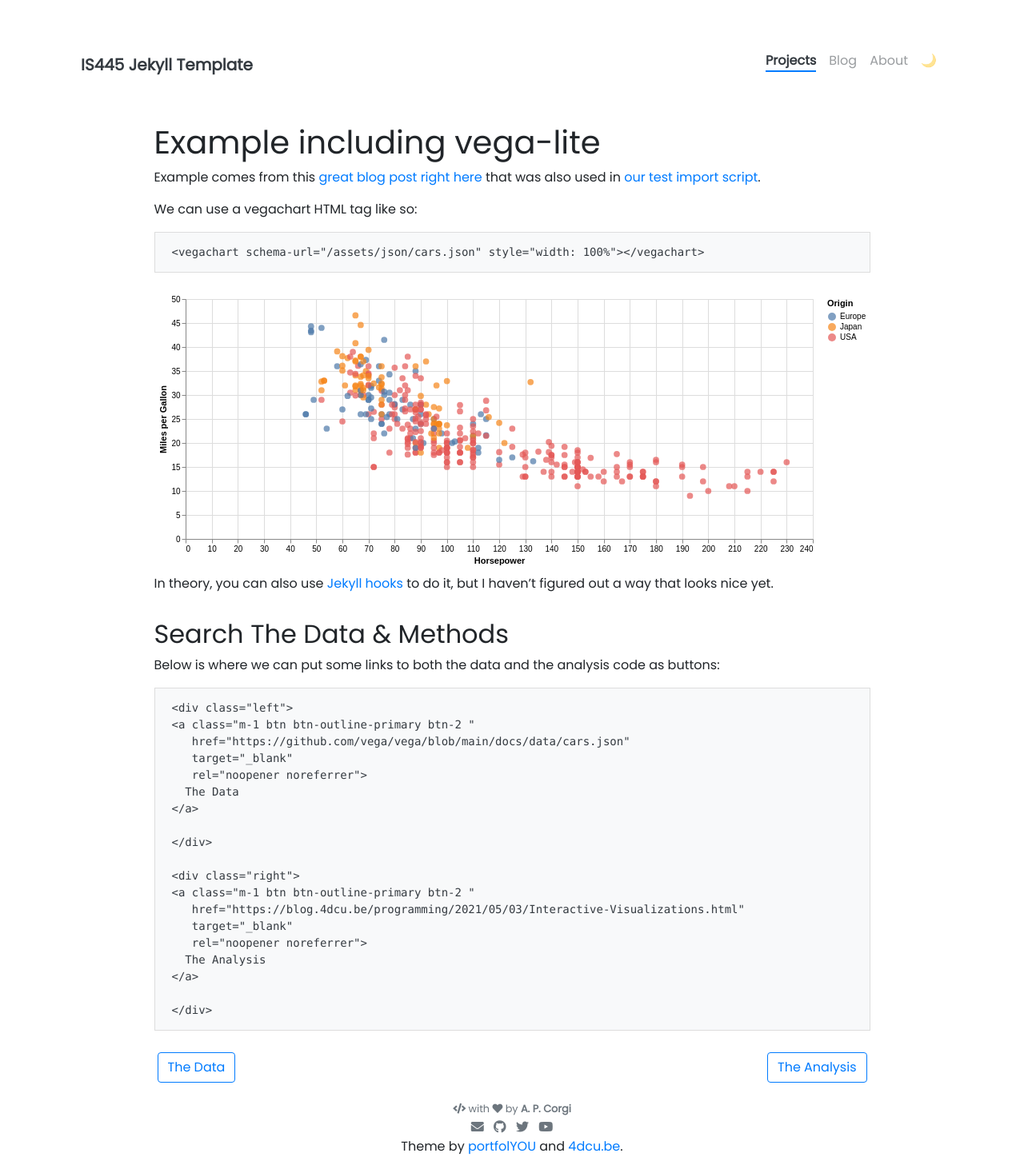
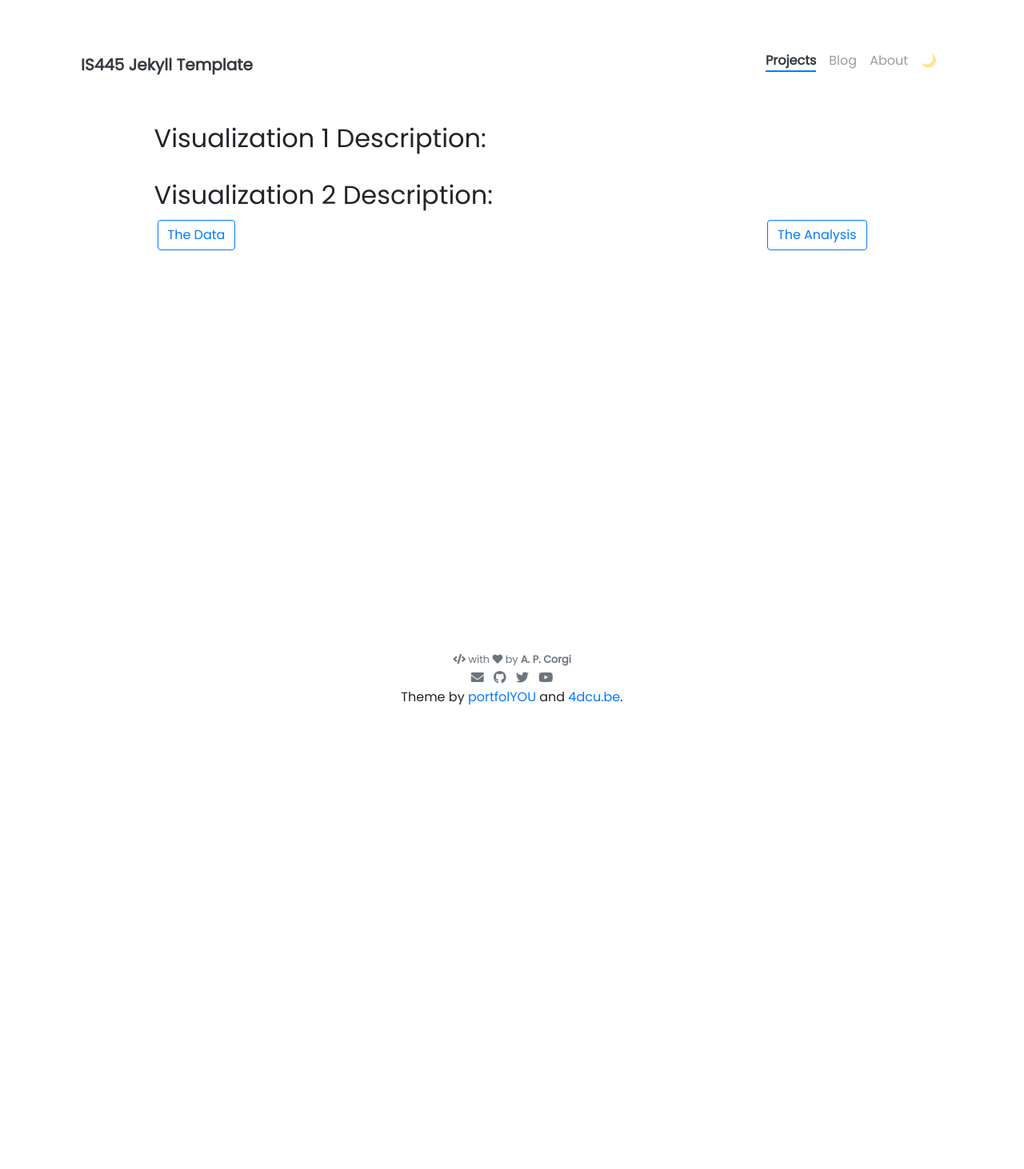
Before and after one commit to KeeganBarbee/KeeganBarbee.github.io, a Jekyll site: the page built from _projects/Homework5.md, in a window 1280 px wide. Shown: the whole page at 80% size. Built offline with Jekyll 4.4.1, drawn with Linux system fonts in a browser that asks for light colours; nearby versions of some CDN libraries; after the commit the page ends 900 px from its top, so only the background shows below that.

Commit message:
Revise Homework 5 project metadata and content
Updated project details and visualization descriptions.

````diff
--- a/_projects/Homework5.md
+++ b/_projects/Homework5.md
@@ -1,8 +1,8 @@
 ---
-name: Vega Lite Example Project
-tools: [Python, HTML, vega-lite]
-image: assets/pngs/cars.png
-description: This is a "showcase" project that uses vega-lite for interactive viz!
+name: Homework 5 Jekyll Webpage
+tools: [Python, Altair, vega-lite]
+image: assets/pngs/Screenshot 2025-11-17 092542.png
+description: This is a "showcase" project that uses vega-lite and altair for interactive viz!
 custom_js:
   - vega.min
   - vega-lite.min
@@ -10,37 +10,9 @@ custom_js:
   - justcharts
 ---
 
+## Visualization 1 Description:
 
-# Example including vega-lite
-
-Example comes from this [great blog post right here](https://blog.4dcu.be/programming/2021/05/03/Interactive-Visualizations.html) that was also used in [our test import script](https://github.com/UIUC-iSchool-DataViz/is445_bcubcg_fall2022/blob/main/week01/test_imports_week01.ipynb).
-
-We can use a vegachart HTML tag like so:
-
-```
-<vegachart schema-url="{{ site.baseurl }}/assets/json/cars.json" style="width: 100%"></vegachart>
-```
-
-<vegachart schema-url="{{ site.baseurl }}/assets/json/cars.json" style="width: 100%"></vegachart>
-
-In theory, you can also use [Jekyll hooks](https://jekyllrb.com/docs/plugins/hooks/) to do it, but I haven't figured out a way that looks nice yet.
-
-
-## Search The Data & Methods
-
-Below is where we can put some links to both the data and the analysis code as buttons:
-
-```
-<div class="left">
-{% include elements/button.html link="https://github.com/vega/vega/blob/main/docs/data/cars.json" text="The Data" %}
-</div>
-
-<div class="right">
-{% include elements/button.html link="https://blog.4dcu.be/programming/2021/05/03/Interactive-Visualizations.html" text="The Analysis" %}
-</div>
-```
-
-<!-- these are written in a combo of html and liquid -->
+## Visualization 2 Description:
 
 <div class="left">
 {% include elements/button.html link="https://github.com/vega/vega/blob/main/docs/data/cars.json" text="The Data" %}
````
